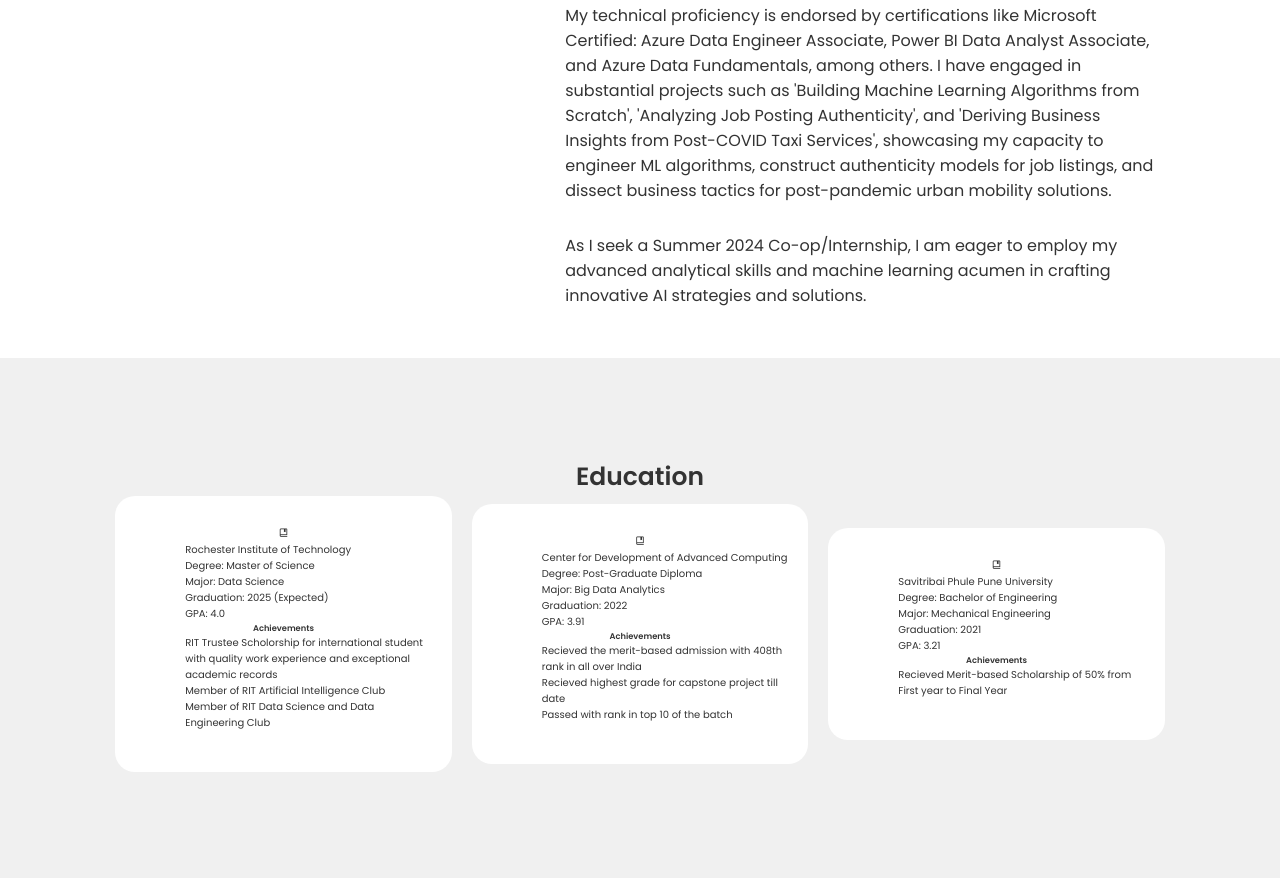
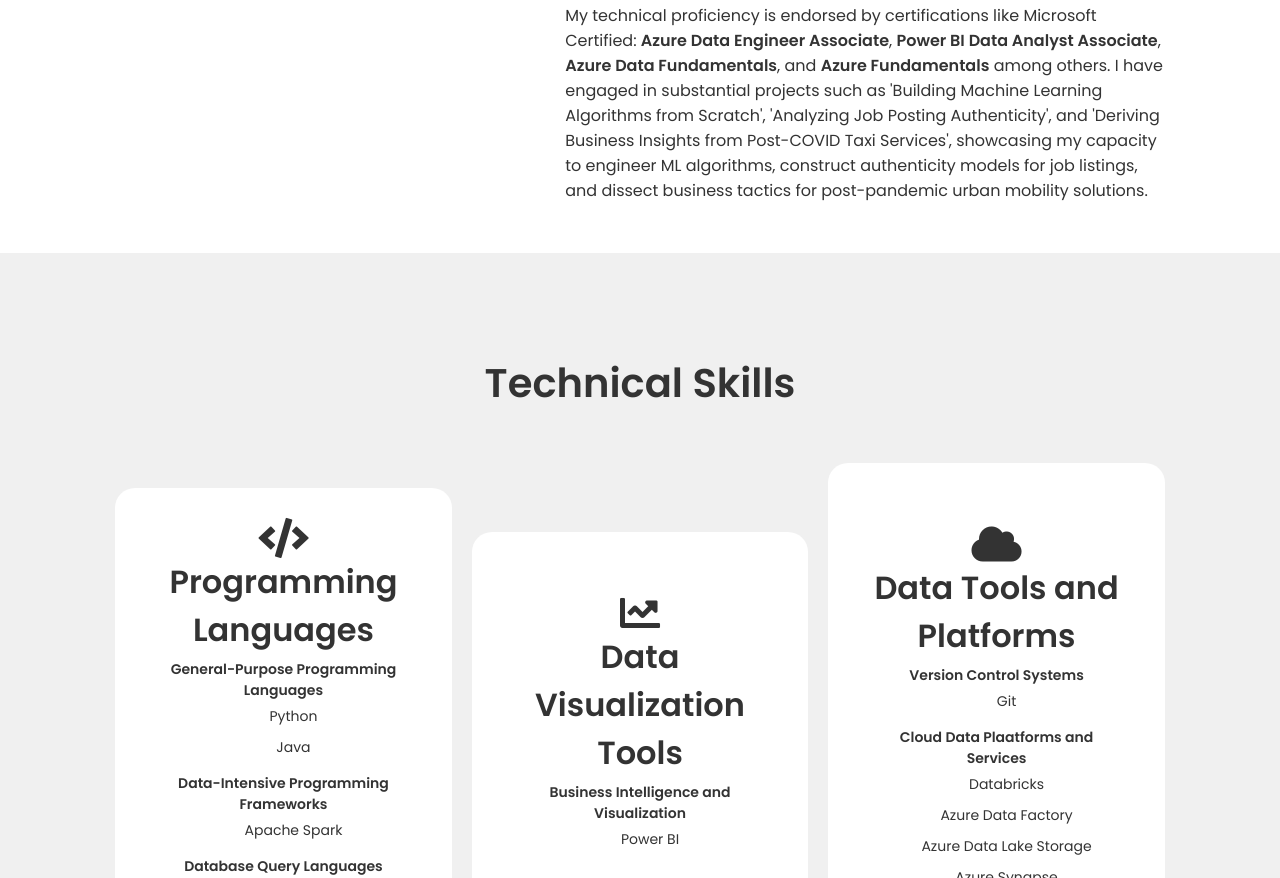
Before and after one commit to Onkar2102/Onkar2102.github.io, a plain HTML site: page index.html in a window 1280 px wide. Shown: the part 1922-2800 px from the top of the page. Drawn offline with nearby package versions, Linux system fonts and the light colour scheme.

Commit message:
Skills - Restructured and Modified

```diff
--- a/index.html
+++ b/index.html
@@ -12,6 +12,8 @@
     <!--SWIPER API: https://swiperjs.com/swiper-api-->
     <link rel="stylesheet" href="https://cdn.jsdelivr.net/npm/swiper@11.0.4/swiper-bundle.min.css" />
     <link rel="stylesheet" href="https://cdnjs.cloudflare.com/ajax/libs/font-awesome/5.15.1/css/all.min.css">
+    <link rel="stylesheet" href="https://cdnjs.cloudflare.com/ajax/libs/font-awesome/5.15.1/css/all.min.css">
+
 
 
     <!--Personal Style Sheets-->
@@ -32,7 +34,7 @@
         <nav class="navbar">
             <a href="index.html" style="--i:1" class="active">Home</a>
             <a href="#about" style="--i:2">About Me</a>
-            <a href="#education" style="--i:2">Education</a>
+            <!-- <a href="#education" style="--i:2">Education</a> -->
             <a href="#skills" style="--i:3">Skills</a>
             <a href="#work" style="--i:4">Projects</a>
             <a href="#contact" style="--i:5">Contact Me</a>
@@ -62,10 +64,6 @@
             <!--Link to About Me Section-->
             <a href="#about" class="btn">Learn More About Me</a>
         </div>
-        <!--Floating Image
-        <div class="home-img">
-            <img src="images/coms5.png" alt="PortfolioImage">
-        </div>-->
     </section>
 
     <!--About Me Section-->
@@ -77,12 +75,12 @@
             <h4 class="heading">About <span>Me</span></h4>
             <!-- <h3>Title</h3> -->
             <p>
-                I am Onkar, a fervent Machine Learning aficionado, currently advancing my expertise through a Master of
-                Science in Data Science at the Rochester Institute of Technology, anticipating completion in May 2025,
-                having a GPA of 4.00/4.00. My scholastic voyage includes a Post-Graduate Diploma in Big Data Analytics
-                from the Centre for Development of Advanced Computing, Pune, India, achieving a GPA of 3.91/4.00, and a
+                I am <strong>Onkar</strong>, a fervent Machine Learning aficionado, currently advancing my expertise through a <strong>Master of
+                Science in Data Science</strong> at the Rochester Institute of Technology, anticipating completion in May 2025,
+                having a GPA of <strong>4.00/4.00</strong>. My scholastic voyage includes a <strong>Post-Graduate Diploma in Big Data Analytics</strong>
+                from the Centre for Development of Advanced Computing, Pune, India, achieving a GPA of <strong>3.91/4.00</strong>, and a
                 Bachelor of Engineering in Mechanical Engineering from Savitribai Phule Pune University, Pune, India,
-                with a GPA of 3.21/4.00.
+                with a GPA of <strong>3.21/4.00</strong>.
             </p>
             <p>
                 My academic tapestry is rich and varied, encompassing key domains such as Software Engineering, Database
@@ -108,75 +106,17 @@
                 timelines and managing project deliverables.
             </p>
             <p>
-                My technical proficiency is endorsed by certifications like Microsoft Certified: Azure Data Engineer
-                Associate, Power BI Data Analyst Associate, and Azure Data Fundamentals, among others. I have engaged in
+                My technical proficiency is endorsed by certifications like Microsoft Certified: <strong>Azure Data Engineer
+                Associate</strong>, <strong>Power BI Data Analyst Associate</strong>, <strong>Azure Data Fundamentals</strong>, and <strong>Azure Fundamentals</strong> among others. I have engaged in
                 substantial projects such as 'Building Machine Learning Algorithms from Scratch', 'Analyzing Job Posting
                 Authenticity', and 'Deriving Business Insights from Post-COVID Taxi Services', showcasing my capacity to
                 engineer ML algorithms, construct authenticity models for job listings, and dissect business tactics for
                 post-pandemic urban mobility solutions.
             </p>
-            <p>
+            <!-- <p>
                 As I seek a Summer 2024 Co-op/Internship, I am eager to employ my advanced analytical skills and machine
                 learning acumen in crafting innovative AI strategies and solutions.
-            </p>
-        </div>
-    </section>
-
-    <!-- Education  -->
-    <section class="education" id="education">
-        <h2 class="heading">Education</h2>
-        <div class="skills-container">
-            <!--Education-->
-            <div class="skills-box">
-                <i class='bx bx-book-bookmark'></i>
-                <!-- <h3>Education</h3> -->
-                <ul id="education">
-                    <li>Rochester Institute of Technology</li>
-                    <li>Degree: Master of Science</li>
-                    <li>Major: Data Science</li>
-                    <li>Graduation: 2025 (Expected)</li>
-                    <li>GPA: 4.0</li>
-                    <h5>Achievements</h5>
-                    <ul>
-                        <li>RIT Trustee Scholorship for international student with quality work experience and
-                            exceptional academic records</li>
-                        <li>Member of RIT Artificial Intelligence Club</li>
-                        <li>Member of RIT Data Science and Data Engineering Club</li>
-                    </ul>
-                </ul>
-            </div>
-            <div class="skills-box">
-                <i class='bx bx-book-bookmark'></i>
-                <!-- <h3>Education</h3> -->
-                <ul id="education">
-                    <li>Center for Development of Advanced Computing</li>
-                    <li>Degree: Post-Graduate Diploma</li>
-                    <li>Major: Big Data Analytics</li>
-                    <li>Graduation: 2022</li>
-                    <li>GPA: 3.91</li>
-                    <h5>Achievements</h5>
-                    <ul>
-                        <li>Recieved the merit-based admission with 408th rank in all over India</li>
-                        <li>Recieved highest grade for capstone project till date</li>
-                        <li>Passed with rank in top 10 of the batch</li>
-                    </ul>
-                </ul>
-            </div>
-            <div class="skills-box">
-                <i class='bx bx-book-bookmark'></i>
-                <!-- <h3>Education</h3> -->
-                <ul id="education">
-                    <li>Savitribai Phule Pune University</li>
-                    <li>Degree: Bachelor of Engineering</li>
-                    <li>Major: Mechanical Engineering</li>
-                    <li>Graduation: 2021</li>
-                    <li>GPA: 3.21</li>
-                    <h5>Achievements</h5>
-                    <ul>
-                        <li>Recieved Merit-based Scholarship of 50% from First year to Final Year</li>
-                    </ul>
-                </ul>
-            </div>
+            </p> -->
         </div>
     </section>
 
@@ -188,21 +128,21 @@
             <!--Programming Languages-->
             <div class="skills-box">
                 <!-- <i class='bx bx-code-alt'></i> -->
-                <i class='fab fa-html5'></i>
+                <i class='fas fa-code'></i>
                 <h3>Programming Languages</h3>
                 <ul>
-                    <li>General-Purpose Programming Languages
+                    <li><strong>General-Purpose Programming Languages</strong>
                         <ul>
                             <li>Python</li>
                             <li>Java</li>
                         </ul>
                     </li>
-                    <li>Data-Intensive Programming Frameworks
+                    <li><strong>Data-Intensive Programming Frameworks</strong>
                         <ul>
                             <li>Apache Spark</li>
                         </ul>
                     </li>
-                    <li>Database Query Languages
+                    <li><strong>Database Query Languages</strong>
                         <ul>
                             <li>MySQL</li>
                             <li>SQL Server</li>
@@ -226,10 +166,11 @@
             <div class="skills-box">
                 <!-- Data Visualization  -->
                 <div class="skills-box">
-                    <i class='bx bx-cog'></i>
+                    <!-- <i class='bx bx-cog'></i> -->
+                    <i class='fas fa-chart-line'></i>
                     <h3>Data Visualization Tools</h3>
                     <ul>
-                        <li>Business Intelligence and Visualization
+                        <li><strong>Business Intelligence and Visualization</strong>
                             <ul>
                                 <li>Power BI</li>
                             </ul>
@@ -242,14 +183,16 @@
             <div class="skills-box">
                 <!-- Data Tools and Platforms  -->
                 <div class="skills-box">
+                    <i class='fas fa-cloud'></i>
+                    <!-- <i class='fas fa-tools'></i> -->
                     <h3>Data Tools and Platforms</h3>
                     <ul>
-                        <li>Version Control Systems
+                        <li><strong>Version Control Systems</strong>
                             <ul>
                                 <li>Git</li>
                             </ul>
                         </li>
-                        <li>Cloud Data Plaatforms and Services
+                        <li><strong>Cloud Data Plaatforms and Services</strong>
                             <ul>
                                 <li>Databricks</li>
                                 <li>Azure Data Factory</li>
@@ -266,20 +209,21 @@
             <div class="skills-box">
                 <!-- Data Management and Analytics  -->
                 <div class="skills-box">
+                    <i class='fas fa-database'></i>
                     <h3>Data Management and Analytics</h3>
                     <ul>
-                        <li>Data Preparation and Transformation
+                        <li><strong>Data Preparation and Transformation</strong>
                             <ul>
                                 <li>Data Wrangling and Orchestration</li>
                             </ul>
                         </li>
-                        <li>Database management and Design
+                        <li><strong>Database management and Design</strong>
                             <ul>
                                 <li>Data Modeling</li>
                                 <li>Database Management System</li>
                             </ul>
                         </li>
-                        <li>Statistical and Analytical techniques
+                        <li><strong>Statistical and Analytical Techniques</strong>
                             <ul>
                                 <li>Statistical Analysis</li>
                             </ul>
@@ -291,20 +235,22 @@
             <div class="skills-box">
                 <!-- Machine Learning Techniques  -->
                 <div class="skills-box">
+                    <i class='fas fa-robot'></i>
+                    <!-- <i class='fas fa-brain'></i> -->
                     <h3>Machine Learning Techniques</h3>
-                    <ul>
-                        <li>Data Exploration and Understanding
-                            <ul>
+                    <ul class="sub-category">
+                        <li><strong>Data Exploration and Understanding</strong>
+                            <ul class="sub-category">
                                 <li>Data Mining</li>
                             </ul>
                         </li>
-                        <li>Types of Machine Learning
-                            <ul>
+                        <li><strong>Types of Machine Learning</strong>
+                            <ul class="sub-category">
                                 <li>Supervised Learning</li>
                                 <li>Unsupervised Learning</li>
                             </ul>
                         </li>
-                        <li>Machine Learning Development
+                        <li><strong>Machine Learning Development</strong>
                             <ul>
                                 <li>ML Model Optimization</li>
                                 <li>Algorithm Development</li>
@@ -638,7 +584,7 @@
     <section class="footer">
         <!--Copyrights go here-->
         <div class="footer-text">
-            <p>Copyright &copy; 2023 by Your Name | All Rights Reserved</p>
+            <p>Copyright &copy; 2024 by Onkar Shelar | All Rights Reserved</p>
         </div>
         <!--Button to go Home-->
         <div class="footer-icon">
--- a/style/homeBody.css
+++ b/style/homeBody.css
@@ -57,7 +57,7 @@
     width: 100%;
     height: 100%;
     /*You can change the color by changing the rgb values*/
-    background:linear-gradient(rgba(0, 0, 0, 0.56), rgb(199, 93, 11));
+    background:linear-gradient(rgba(0, 0, 0, 0.56), rgb(255, 255, 255));
     display: flex;
     justify-content: center;
     align-items: center;
--- a/style/mainStyle.css
+++ b/style/mainStyle.css
@@ -14,22 +14,13 @@
 }
 
 /*VARIABLES - Set up our own color variables to reference them later*/
-/* :root{
-    --bg-color: #4e4e4e;
-    --second-bg-color:  #27272c;
-    --text-color: #fdfdfd;
-    --main-color: rgb(17, 54, 107);
-    --main-shadow-color: rgba(17, 18, 19, 0.675);
-    --main-trans-color:rgba(46, 51, 52, 0.62);
-} */
-
-:root{
+:root {
     --bg-color: #f0f0f0;
-    --second-bg-color:  #ffffff;
+    --second-bg-color: #ffffff;
     --text-color: #333;
     --main-color: #6a8caf;
     --main-shadow-color: rgba(0, 0, 0, 0.2);
-    --main-trans-color:rgba(255, 255, 255, 0.7);
+    --main-trans-color: rgba(255, 255, 255, 0.7);
 }
 
 /*Set overall fontsize and overflow*/
@@ -51,7 +42,7 @@ body {
 }
 
 /*SET THE SECTION SIZE and exclude the footer*/
-section:not(.footer){
+section:not(.footer) {
     min-height: 100vh;
     padding: 10rem 9% 2rem;
 }
@@ -60,7 +51,7 @@ section:not(.footer){
         T E X T     S T Y L I N G
 **********************************************/
 /*Used for different color text*/
-span{
+span {
     color: var(--main-color);
 }
 
@@ -112,3 +103,18 @@ ul {
     /* Do not repeat the image */
     background-size: cover;
 }
+
+
+.skills-box strong {
+    font-weight: bold;
+}
+
+.skills-box ul ul {
+    padding-left: 20px;
+    /* This will indent the nested lists */
+}
+
+.skills-box li {
+    padding: 5px 0;
+    /* This adds some space between list items */
+}
```
